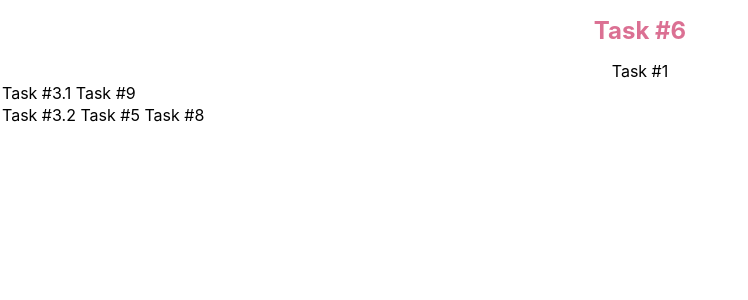
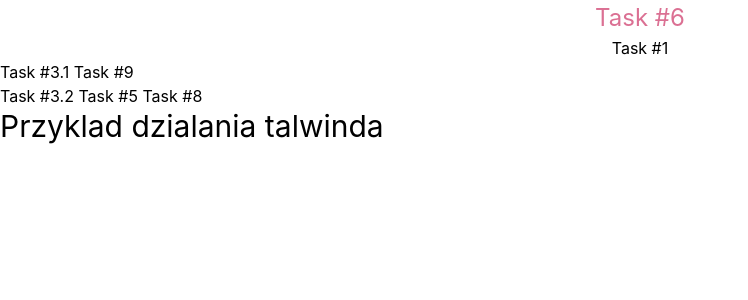
Before and after one commit to pkol92/ShopList, a React (Create React App) app: page / in a window 1280 px wide. Shown: the top 300 px of the page, without its empty margins (0-748 px from the left). Built offline with nearby package versions, Linux system fonts and the light colour scheme.

Commit message:
Add tailwind to the project

```diff
--- a/package.json
+++ b/package.json
@@ -41,5 +41,10 @@
       "last 1 firefox version",
       "last 1 safari version"
     ]
+  },
+  "devDependencies": {
+    "autoprefixer": "^10.4.5",
+    "postcss": "^8.4.12",
+    "tailwindcss": "^3.0.24"
   }
 }
--- /dev/null
+++ b/postcss.config.js
@@ -0,0 +1,6 @@
+module.exports = {
+  plugins: {
+    tailwindcss: {},
+    autoprefixer: {},
+  },
+}
--- a/src/App.tsx
+++ b/src/App.tsx
@@ -13,6 +13,7 @@
       <Table />
       {isDetailsModalOpen && <DetailsModal />}
       {isAddNewDetailsModalOpen && <DetailsModal />}
+      <span className="text-3xl">Przyklad dzialania talwinda</span>
     </Container>
   );
 }
--- a/src/index.css
+++ b/src/index.css
@@ -1,3 +1,7 @@
+@tailwind base;
+@tailwind components;
+@tailwind utilities;
+
 body {
   margin: 0;
   font-family: -apple-system, BlinkMacSystemFont, 'Segoe UI', 'Roboto', 'Oxygen',
--- /dev/null
+++ b/tailwind.config.js
@@ -0,0 +1,7 @@
+module.exports = {
+  content: ["./src/**/*.{js,jsx,ts,tsx}"],
+  theme: {
+    extend: {},
+  },
+  plugins: [],
+}
```
Also changed, not shown: 1 other file (tests, documents, lock files or other folders).
